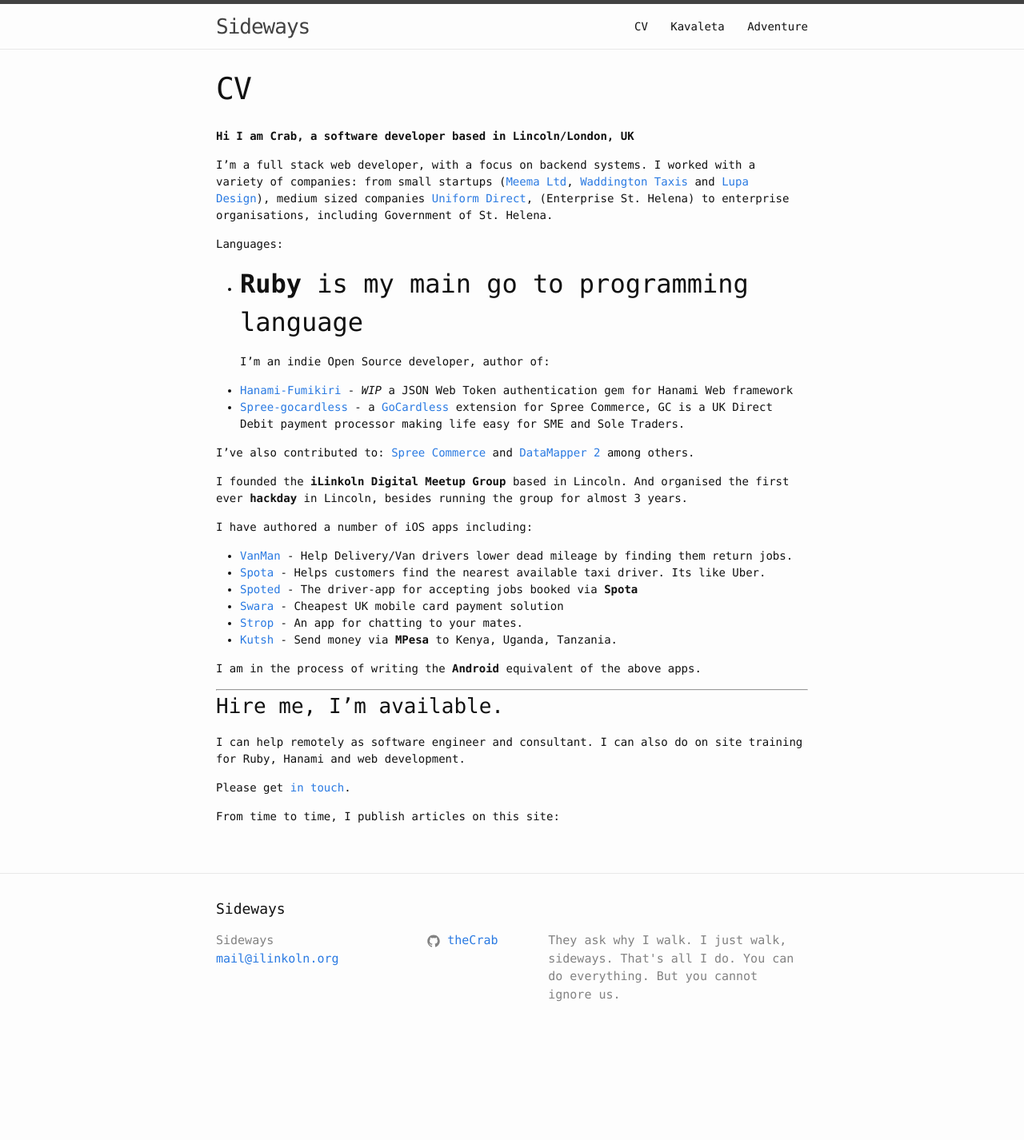
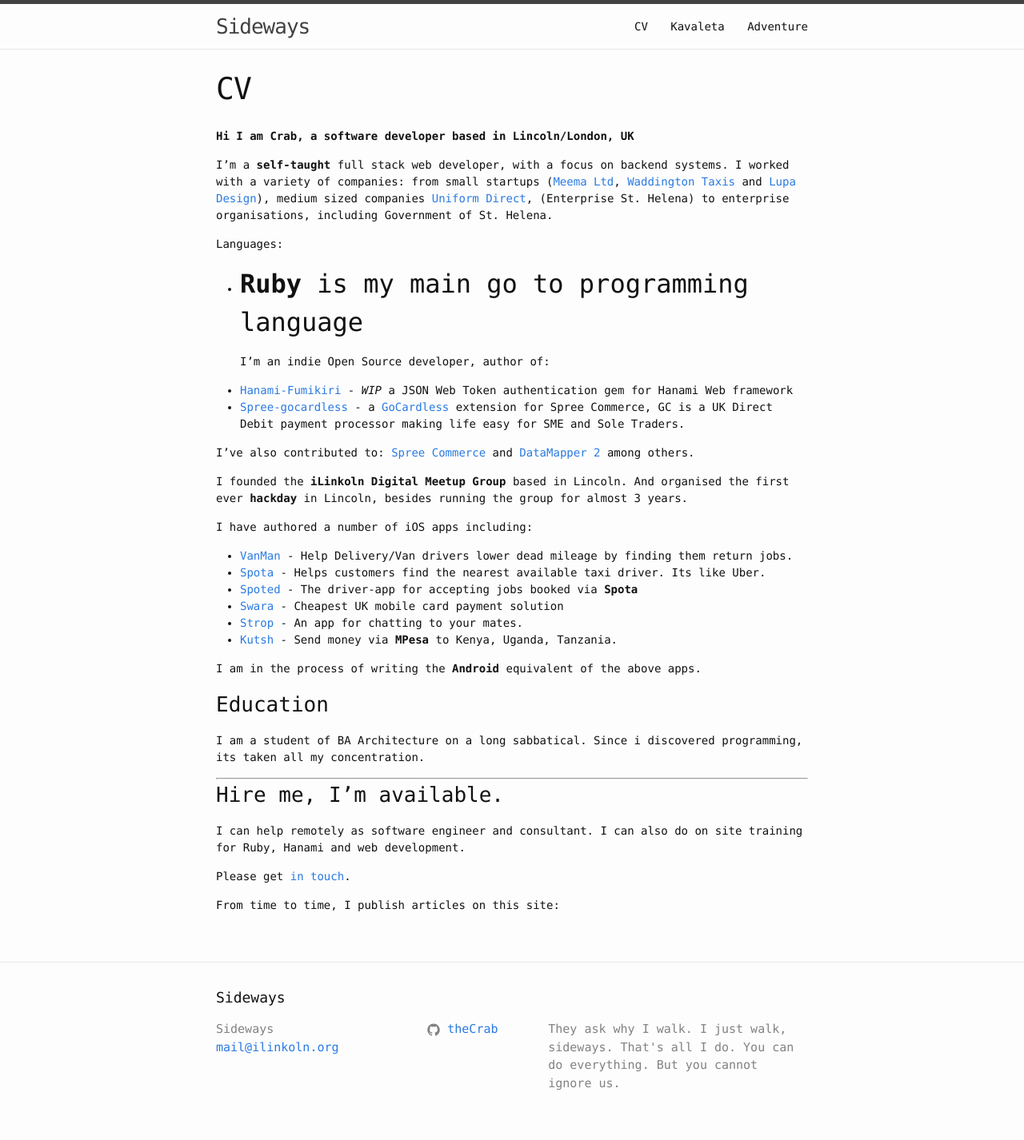
Before and after one commit to theCrab/theCrab, a Jekyll site: the page built from about.md, in a window 1280 px wide. Shown: the whole page at 80% size. Built offline with Jekyll 4.4.1, drawn with Linux system fonts in a browser that asks for light colours; before the commit the page ends 1315 px from its top, so only the background shows below that.

Commit message:
Update education

```diff
--- a/about.md
+++ b/about.md
@@ -5,7 +5,7 @@ permalink: /about/
 ---
 **Hi I am Crab, a software developer based in Lincoln/London, UK**
 
-I'm a full stack web developer, with a focus on backend systems. I worked with a variety of companies: from small startups ([Meema Ltd](http://mema.co.uk), [Waddington Taxis](http://waddingtingtontaxis.co.uk) and [Lupa Design](http://lupa-design.com)), medium sized companies [Uniform Direct](http://uniform-direct.com), (Enterprise St. Helena) to enterprise organisations, including Government of St. Helena.
+I'm a **self-taught** full stack web developer, with a focus on backend systems. I worked with a variety of companies: from small startups ([Meema Ltd](http://mema.co.uk), [Waddington Taxis](http://waddingtingtontaxis.co.uk) and [Lupa Design](http://lupa-design.com)), medium sized companies [Uniform Direct](http://uniform-direct.com), (Enterprise St. Helena) to enterprise organisations, including Government of St. Helena.
 
 Languages:
 - **Ruby** is my main go to programming language
@@ -31,6 +31,8 @@ I have authored a number of iOS apps including:
 
 I am in the process of writing the **Android** equivalent of the above apps.
 
+### Education
+I am a student of BA Architecture on a long sabbatical. Since i discovered programming, its taken all my concentration.
 <hr>
 
 ### Hire me, I'm available.
```
Also changed, not shown: my-journey.md (+1 -0 lines).
